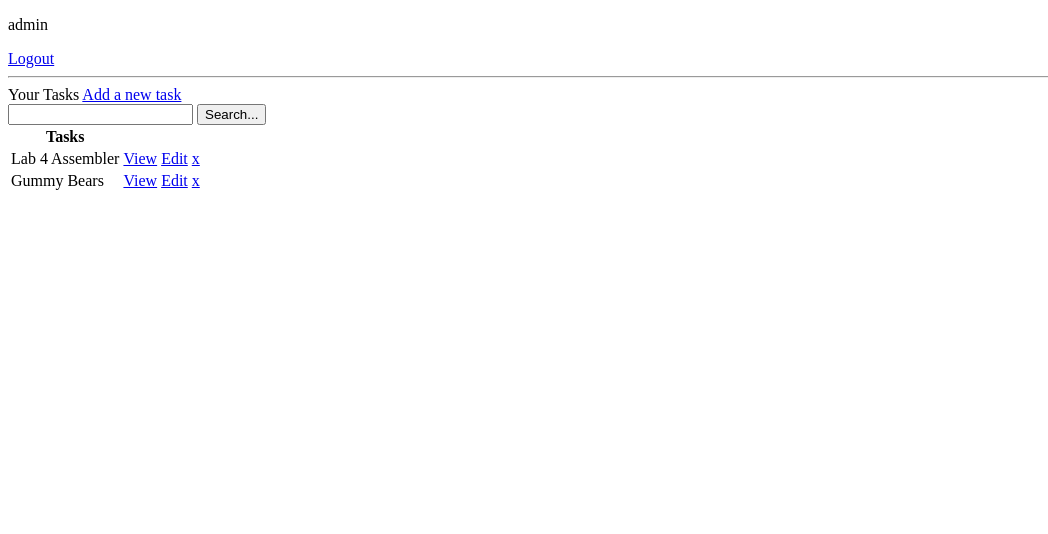
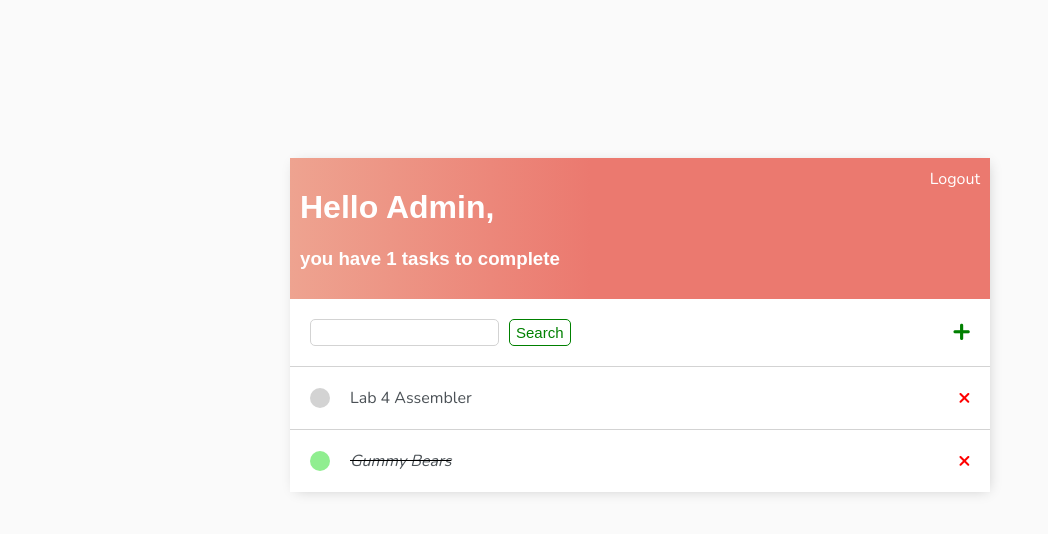
Before and after one commit to nikiturka/todo_list, a Django app: page / in a window 1280 px wide. Shown: the top 534 px of the page, without its empty margins (0-1048 px from the left). Run offline with Django 4.2, Linux system fonts and the light colour scheme; a user stored in the database is signed in; data comes from the database, SQL or seed files in the repository; both versions use the stored data as it was after the commit.

Commit message:
finished my project and all the design, congratulations to me

```diff
--- /dev/null
+++ b/base/static/base/parent.css
@@ -0,0 +1,143 @@
+body{
+    font-family: 'Nunito', sans-serif;
+    padding-top: 150px;
+    background-color: #FAFAFA;
+}
+
+.container{
+    max-width: 700px;
+    max-height: 900px;
+    margin: auto;
+    background-color: white;
+    -webkit-box-shadow: 2px 2px 13px -4px rgba(0, 0, 0, 0.21);
+    box-shadow: 2px 2px 13px -4px rgba(0, 0, 0, 0.21);
+}
+
+h1, h2, h3, h4, h5, h6{
+    font-family: 'Raleway', sans-serif;
+}
+
+.no-item{
+    padding-bottom: 20px;
+    color: #4b5156;
+}
+
+a{
+    color: #4b5156;
+}
+
+.header-bar{
+    display: flex;
+    justify-content: space-between;
+    padding: 10px;
+    background: linear-gradient(90deg, #EEA390 0%, #EB796F 43%, #EB796F 100%);
+    color: white;
+}
+
+.header-bar a{
+    color: white;
+    text-decoration: none;
+}
+
+a{
+    text-decoration: none;
+}
+
+.form{
+    margin: 20px;
+    display:flex;
+    justify-content: space-between;
+    align-items: center;
+}
+
+.form-form{
+    display:flex;
+    justify-content: space-between;
+    align-items: center;
+}
+
+input[type=text],
+input[type=password],
+textarea{
+   border: 1px solid lightgrey;
+   border-radius: 5px;
+   padding: 5px;
+   width: 90%;
+}
+
+label{
+    padding-top: 10px !important;
+    display: block;
+}
+
+.button{
+    color: green;
+    background-color: white;
+    border: 1px solid green;
+    font-size: 15px;
+    border-radius: 5px;
+    cursor: pointer;
+    height: 27.5px;
+}
+
+.main{
+    margin-left: 10px;
+}
+
+.delete{
+    color: red;
+    border: 1px solid red;
+}
+
+.registration{
+    margin-top: 10px;
+}
+
+.add-icon{
+    font-weight: 900;
+    color: green;
+    font-size: 30px;
+    line-height: 0;
+}
+
+.task{
+    display: flex;
+    align-items: center;
+    justify-content: space-between;
+    padding: 20px;
+    background-color: white;
+    border-top: 1px solid lightgrey;
+}
+
+.task-title{
+    display: flex;
+    align-items: center;
+    justify-content: space-between;
+}
+
+.task-complete-icon{
+    width: 20px;
+    height: 20px;
+    border-radius: 50%;
+    background-color: lightgreen;
+    margin-right: 20px;
+}
+
+.task-incomplete-icon{
+    width: 20px;
+    height: 20px;
+    border-radius: 50%;
+    background-color: lightgrey;
+    margin-right: 20px;
+}
+
+.delete-icon{
+    font-weight: 900;
+    color: red;
+    font-size: 20px;
+    line-height: 0;
+}
+
+.form-wrapper, .delete-wrapper{
+    padding: 20px;
+}
--- /dev/null
+++ b/base/templates/base/parent.html
@@ -0,0 +1,16 @@
+{% load static %}
+<!DOCTYPE html>
+<html lang="en">
+<head>
+    <meta charset="UTF-8">
+    <title>To Do List</title>
+    <link href="https://fonts.googleapis.com/css2?family=Nunito:wght@200&display=swap" rel="stylesheet">
+    <link rel="stylesheet" href="{% static 'base/parent.css' %}">
+</head>
+<body>
+<div class="container">
+  {% block content %}
+  {% endblock %}
+</div>
+</body>
+</html>
--- a/base/templates/base/task.html
+++ b/base/templates/base/task.html
@@ -1,3 +1,6 @@
+{% extends 'base/parent.html' %}
+{% block content %}
+
 <!DOCTYPE html>
 <html lang="en">
 <head>
@@ -9,3 +12,5 @@ Task: {{ task }}<br>
 Details: {{ task.description }}
 </body>
 </html>
+
+{% endblock %}
--- a/base/templates/base/task_list.html
+++ b/base/templates/base/task_list.html
@@ -1,3 +1,6 @@
+{% extends 'base/parent.html' %}
+{% block content %}
+
 <!DOCTYPE html>
 <html lang="en">
 <head>
@@ -5,37 +8,50 @@
     <title>List</title>
 </head>
 <body>
+<div class="header-bar">
+    <div>
+        <h1>Hello {{ request.user|title }}, </h1>
+        <h3>you have {{ count }} tasks to complete</h3>
+    </div>
 
-{% if request.user.is_authenticated %}
-    <p>{{ request.user }}</p>
+    {% if request.user.is_authenticated %}
     <a href="{% url 'logout' %}">Logout</a>
-{% else %}
-<a href="{% url 'login' %}">Login</a>
-{% endif %}
-<hr>
+    {% else %}
+    <a href="{% url 'login' %}">Login</a>
+    {% endif %}
+</div>
 
-Your Tasks <a href="{% url 'task_create' %}">Add a new task</a>
+<div class="form">
+    <form action="" method="get" class="form-form">
+        <input type="text" name="search-area">
+        <input class='button main' type="submit" value="Search">
+    </form>
+    <a class='add-icon' href="{% url 'task_create' %}">&#x2b;</a>
+</div>
 
-<form action="" method="get">
-    <input type="text" name="search-area">
-    <input type="submit" value="Search...">
-</form>
+<div class="tasks">
+    {% for task in tasks %}
+        <div class="task">
+            {% if task.is_completed %}
+            <div class="task-title">
+                <div class="task-complete-icon"></div>
+                <i><s><a href="{% url 'task_update' task.id %}">{{ task }}</a></s></i>
+            </div>
+            <a class = 'delete-icon' href="{% url 'task_delete' task.id %}">&#215;</a>
+            {% else %}
+            <div class="task-title">
+                <div class="task-incomplete-icon"></div>
+                <a href="{% url 'task_update' task.id %}">{{ task }}</a>
+            </div>
+            <a class = 'delete-icon' href="{% url 'task_delete' task.id %}">&#215;</a>
+            {% endif %}
+        </div>
+        {% empty %}
+        <h3 align="center" class="no-item">No items in this list</h3>
+    {% endfor %}
+</div>
 
-<table>
-    <tr>
-        <th>Tasks</th>
-    </tr>
-    {% for task in tasks %}
-        <tr>
-            <td>{{ task.title }}</td>
-            <td><a href="{% url 'task' task.id %}">View</a></td>
-            <td><a href="{% url 'task_update' task.id %}">Edit</a></td>
-            <td><a href="{% url 'task_delete' task.id %}">x</a></td>
-        </tr>
-
-        {% empty %}
-        <p>No items in this list</p>
-    {% endfor %}
-</table>
 </body>
 </html>
+
+{% endblock %}
--- a/base/views.py
+++ b/base/views.py
@@ -51,7 +51,6 @@ class TaskList(LoginRequiredMixin, ListView):
         return context
 
 
-
 class TaskDetail(LoginRequiredMixin, DetailView):
     model = Task
     context_object_name = 'task'
```
Also changed, not shown: base/templates/base/login.html (+17 -5 lines), base/templates/base/registration.html (+26 -5 lines), base/templates/base/task_confirm_delete.html (+17 -5 lines), base/templates/base/task_create_update.html (+19 -7 lines), db.sqlite3.
